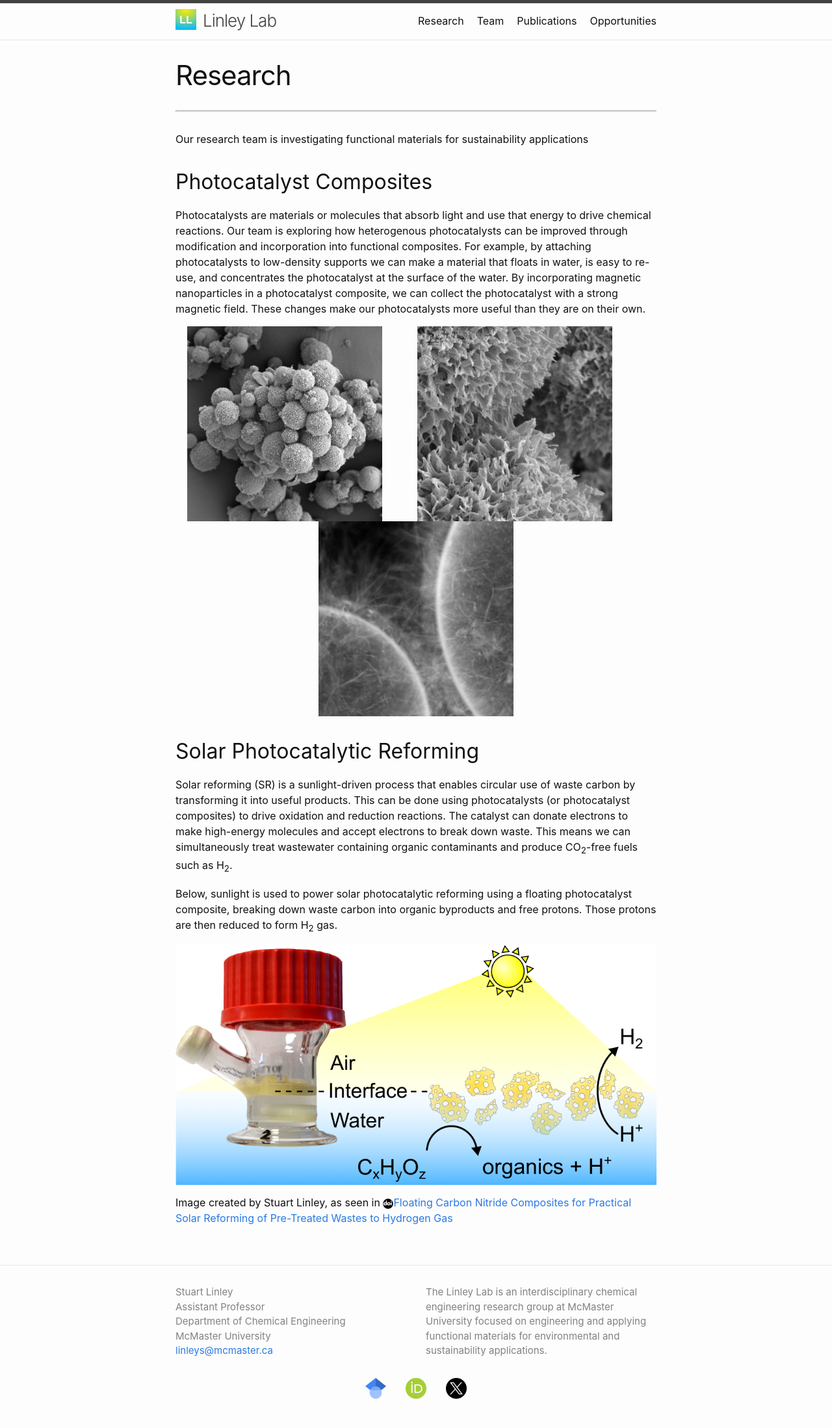
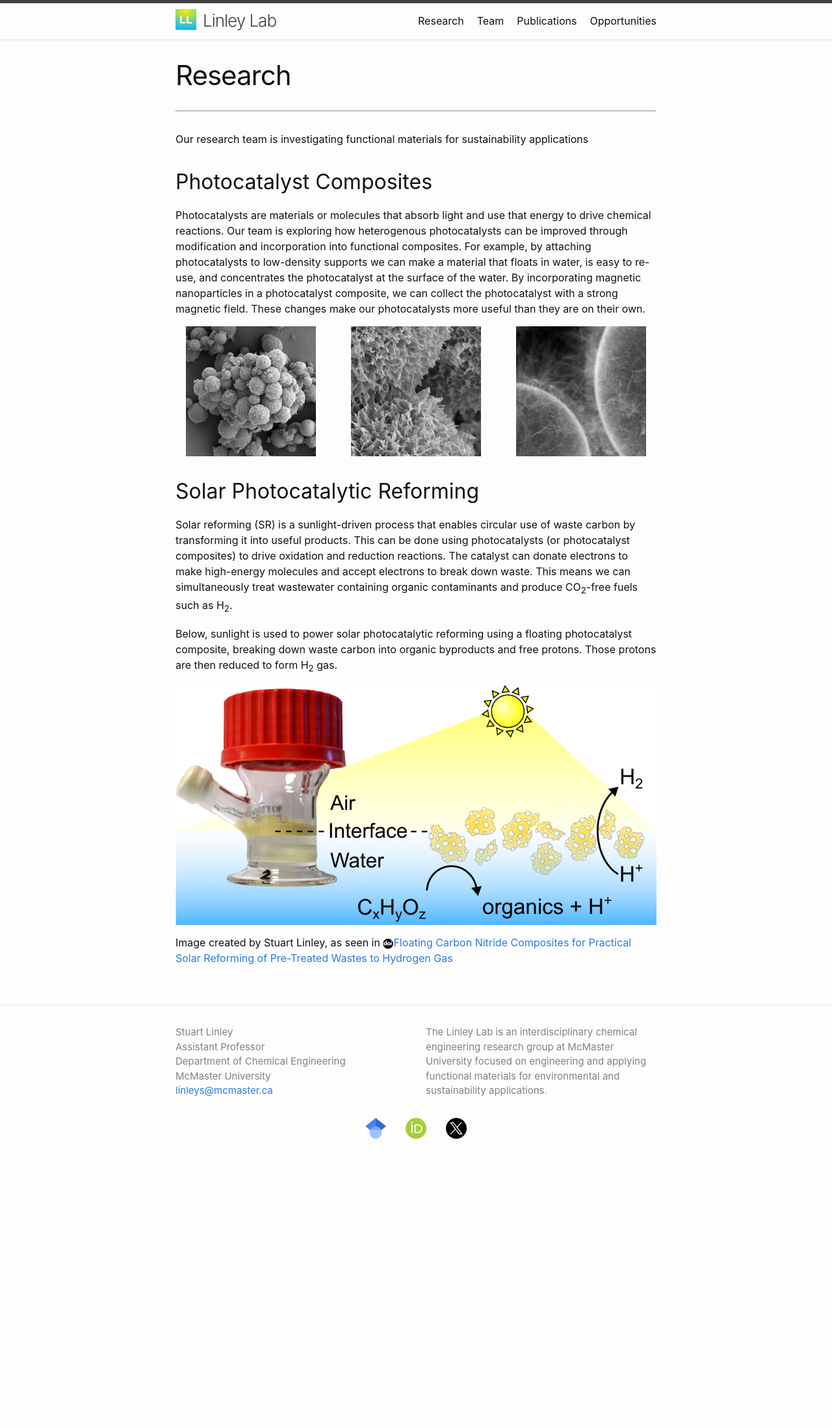
Before and after one commit to LinleyLab/LinleyLab.github.io, a Jekyll site: the page built from Research.md, in a window 1280 px wide. Shown: the whole page at 65% size. Built offline with Jekyll 4.4.1, drawn with Linux system fonts in a browser that asks for light colours; our own code applies the rules of GitHub Pages for plain Markdown files; after the commit the page ends 1797 px from its top, so only the background shows below that.

Commit message:
Update Research.md

```diff
--- a/Research.md
+++ b/Research.md
@@ -15,7 +15,7 @@
 photocatalyst with a strong magnetic field. These changes make our photocatalysts more useful than they are on their own.
 
 <p align="center">
-  <img src="assets/Images/SEM1.png" width="300" alt="SEM Image of Carbon Nitride on Glass Spheres"> &nbsp;&nbsp;&nbsp;&nbsp;&nbsp;&nbsp;&nbsp;&nbsp;&nbsp;&nbsp; <img src="assets/Images/SEM2.png" width="300" alt="SEM Image of Carbon Nitride on Glass Spheres"> &nbsp;&nbsp;&nbsp;&nbsp;&nbsp;&nbsp;&nbsp;&nbsp;&nbsp;&nbsp; <img src="assets/Images/TEM1.png" width="300" alt="TEM Image of Carbon Nitride on Glass Spheres">
+  <img src="assets/Images/SEM1.png" width="200" alt="SEM Image of Carbon Nitride on Glass Spheres"> &nbsp;&nbsp;&nbsp;&nbsp;&nbsp;&nbsp;&nbsp;&nbsp;&nbsp;&nbsp; <img src="assets/Images/SEM2.png" width="200" alt="SEM Image of Carbon Nitride on Glass Spheres"> &nbsp;&nbsp;&nbsp;&nbsp;&nbsp;&nbsp;&nbsp;&nbsp;&nbsp;&nbsp; <img src="assets/Images/TEM1.png" width="200" alt="TEM Image of Carbon Nitride on Glass Spheres">
 </p>
 
 ## Solar Photocatalytic Reforming
```
